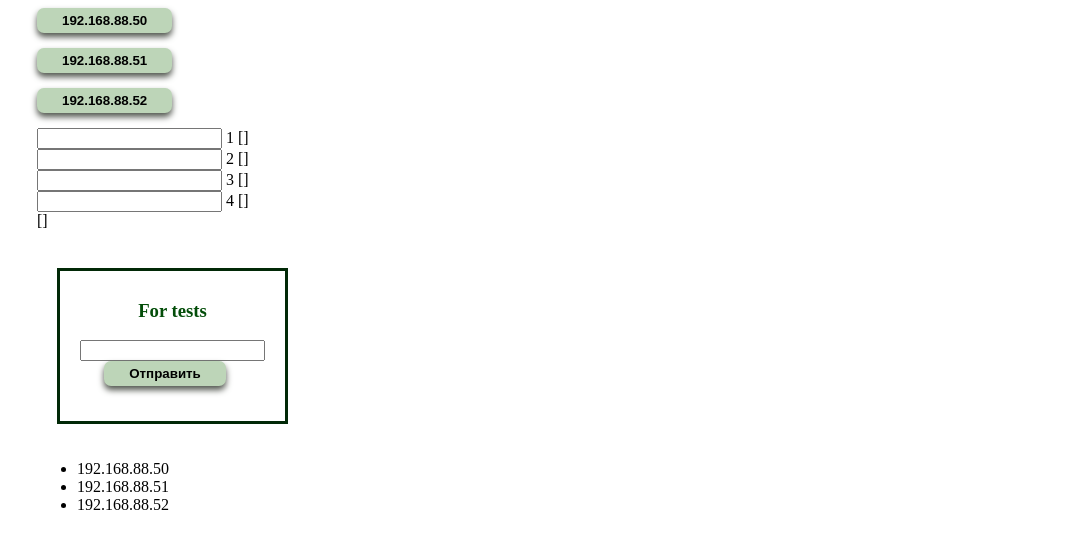
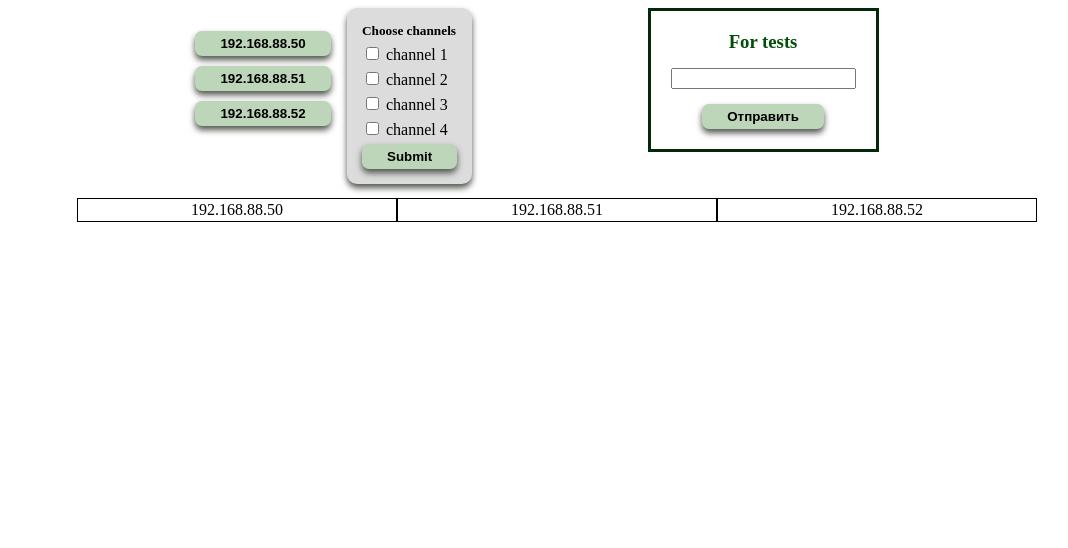
Before and after one commit to Poly4kaer/LXILAB-FRONT, a Vue app: page / in a window 1280 px wide. Both pictures are taken after a click on the button "192.168.88.50". Shown: the top 548 px of the page, without its empty margins (103-1171 px from the left). Built offline with nearby package versions, Linux system fonts and the light colour scheme; no server answers.

Commit message:
feat: add ip and id requests

```diff
--- a/src/App.vue
+++ b/src/App.vue
@@ -1,25 +1,31 @@
 <template>
   <div class="wrapper">
+    <div class="forms">
+      <div class="forms__buttons">
         <BaseButton
           v-for="ip in dataIP"
           :key="ip"
           :text="ip"
-      @toclick="openModal"
+          @toclick="openModal(ip)"
         />
-    <!-- :text это props (v-bind)-->
-    <!-- <modal v-show="isModalVisible" @close="closeModal" /> -->
-    <div v-if="isModalOpen">
-      <ModalWindow />
-      {{ channel }}
-      <!-- это интерполяция  -->
       </div>
-    <br />
+
+      <div
+        v-if="isModalOpen"
+        class="forms__modal"
+      >
+        <ModalWindow @onclick="getPoints" />
+      </div>
       <FormForTest />
-    <div>
-      <ul>
+    </div>
+
+    <div class="graph">
+      <ul class="graph__list">
         <li
           v-for="tab in dataIP"
           :key="tab"
+          class="graph__item"
+          :class="{ graph__item_active: tab === activeTab }"
           @click="setActiveTab(tab)"
         >
           <span> {{ tab }} </span>
@@ -40,6 +46,7 @@ import TabsGraph from './components/TabsGraph.vue'
 // оно не обязательно назывется как имя в экспорте!!
 
 import axios from 'axios'
+const URL = 'http://protolab.somee.com'
 //компонент Vue, он является объектом со свойствами, чтобы обратиться к его свойствам через this
 export default {
   name: 'App',
@@ -54,7 +61,8 @@ export default {
       question: [],
       dataIP: ['192.168.88.50', '192.168.88.51', '192.168.88.52'],
       isModalOpen: false,
-      activeTab: null
+      activeTab: null,
+      activeIP: null
       // numberChannel: [
       //   1,
       //   2,
@@ -64,40 +72,85 @@ export default {
     }
   },
   mounted() {
-    this.getQuestion()
+    this.getAddresses()
   },
   methods: {
-    async getQuestion() {
+    async getAddresses() {
       try {
-        const { data } = await axios.get('https://jservice.io/api/random') //синтаксис деструктуризации
-        console.log(this.question)
-        this.question = data
+        const { data } = await axios.get(`${URL}/api/ChartData/adresses/getall`) //синтаксис деструктуризации
+        this.dataIP = data
       } catch (error) {
-        console.error(error)
+        throw new Error(error)
       }
     },
-    openModal() {
+    openModal(ip) {
       this.isModalOpen = !this.isModalOpen //toggle
+      this.activeIP = ip
     },
     setActiveTab(tab) {
       this.activeTab = tab
+    },
+    // channels - это данные, которые приходят вместе с emit из modal window
+    async getPoints(channels) {
+      try {
+        //TODO: change endpoint to http://protolab.somee.com/api/ChartData/test/getpoints/series/192.168.88.50
+        const { data } = await axios.post(
+          `${URL}/api/ChartData/test/getpoints/series-${this.activeIP}`,
+          channels
+        )
+        console.log(data)
+      } catch (error) {
+        throw new Error(error)
+      }
     }
   }
 }
 </script>
 
 <style lang="scss">
-#list_ip {
-  font-family: Avenir, Helvetica, Arial, sans-serif;
-  -webkit-font-smoothing: antialiased;
-  -moz-osx-font-smoothing: grayscale;
-  text-align: center;
-  color: #2c3e50;
-  margin-top: 60px;
-}
 .wrapper {
   margin: 0 auto;
   width: 1000px;
+  height: 100%;
+  display: grid;
+  gap: 30px;
+}
+
+.forms {
+  display: flex;
+  justify-content: space-around;
+  align-items: baseline;
+  position: relative;
+
+  // то же самое, что и .forms__modal
+  &__modal {
+    position: absolute;
+    left: 310px;
+  }
+
+  &__buttons {
+    display: grid;
+    gap: 10px;
+  }
+}
+
+.graph {
+  &__list {
+    display: flex;
+  }
+
+  &__item {
+    list-style: none;
+    border: 1px black solid;
+    flex-basis: 33%;
+    text-align: center;
+    padding: 2px;
+
+    &_active {
+      border-bottom: none;
+      background: rgba(127, 175, 104, 0.2);
+    }
+  }
 }
 
 .attention {
@@ -105,16 +158,4 @@ export default {
   color: black;
   font-size: 25px;
 }
-.list {
-  background-color: #82ce9f;
-  border: 1px solid red;
-  border-radius: 5px;
-  cursor: pointer;
-  padding: 8px 16px;
-  font-size: 25px;
-  text-align: center;
-}
-.list {
-  list-style-type: none;
-}
 </style>
--- a/src/components/FormForTest.vue
+++ b/src/components/FormForTest.vue
@@ -1,15 +1,12 @@
 <template>
-  <div class="contentForTest">
-    <h3 class="header">For tests</h3>
+  <div class="test">
+    <h3 class="test__header">For tests</h3>
     <BaseInput v-model="dataId" />
-    {{ dataId }}
-    <div>
     <BaseButton
       text="Отправить"
+      class="test__button"
       @toclick="submitForm"
-        class="buttonForTest"
     />
-    </div>
   </div>
 </template>
 
@@ -19,11 +16,11 @@ import BaseInput from '@/components/ui/BaseInput.vue'
 
 export default {
   name: 'FormForTest',
-  props: {},
   components: {
     BaseButton,
     BaseInput
   },
+  props: {},
   data() {
     return {
       dataId: ''
@@ -37,23 +34,23 @@ export default {
 }
 </script>
 
-<style>
-.header {
+<style lang="scss">
+.test {
+  border: solid rgb(1, 41, 7);
+  padding: 20px;
+  display: grid;
+  gap: 15px;
+
+  &__header {
     font-weight: bold;
     color: rgb(3, 77, 9);
     text-align: center;
+    margin: 0;
   }
-.contentForTest {
-  border: solid rgb(1, 41, 7);
-  margin: 20px;
-  padding: 20px;
-  padding-top: 10px;
-  display: inline-block;
-}
-.buttonForTest {
+
+  &__button {
     display: flex;
     justify-content: center;
   }
-.inputInFormForTest {
 }
 </style>
--- a/src/components/ModalWindow.vue
+++ b/src/components/ModalWindow.vue
@@ -1,30 +1,38 @@
 <template>
   <div class="modal">
-    <BaseCheckbox
+    <h5 class="modal__header">Choose channels</h5>
+    <label
       v-for="channel in numberChannel"
       :key="channel"
-      :label="channel"
-      v-model="value"
-      @input="choiceChannel"
-      :name="channel"
-      :value="channel"
+    >
+      <input
+        :id="channel"
+        v-model="value"
+        type="checkbox"
+        :name="channel"
+        :value="channel"
+      />
+      channel {{ channel }}
+    </label>
+    <BaseButton
+      text="Submit"
+      @toclick="onClickHandler"
     />
-    {{ value }}
   </div>
   <!-- знак : перед словом это директива v-bind -->
 </template>
 
 <script>
-// import BaseButton from "./components/ui/BaseButton.vue";
-import BaseCheckbox from '@/components/ui/BaseInput.vue'
+import BaseButton from '@/components/ui/BaseButton.vue'
+// import BaseCheckbox from '@/components/ui/BaseInput.vue'
 
 // import axios from "axios";
 //компонент Vue, он является объектом со свойствами, чтобы обратиться к его свойствам через this
 export default {
   name: 'ModalWindow',
   components: {
-    // BaseButton,
-    BaseCheckbox
+    BaseButton
+    // BaseCheckbox
   },
   data() {
     return {
@@ -34,9 +42,25 @@ export default {
   },
   mounted() {},
   methods: {
-    choiceChannel(value) {
-      console.log(value)
+    onClickHandler() {
+      // value - это данные, которые отправляются родителю вместе с emit
+      this.$emit('onclick', this.value)
     }
   }
 }
 </script>
+
+<style lang="scss">
+.modal {
+  background: #dcdcdc;
+  padding: 15px;
+  border-radius: 10px;
+  box-shadow: 0 4px 6px rgb(81, 86, 78);
+  display: grid;
+  gap: 5px;
+
+  &__header {
+    margin: 0;
+  }
+}
+</style>
--- a/src/components/ui/BaseButton.vue
+++ b/src/components/ui/BaseButton.vue
@@ -25,7 +25,6 @@ export default {
 <style scoped lang="scss">
 .button__button {
   padding: 5px 25px;
-  margin: 0 15px 15px 0;
   background-color: rgb(189, 213, 184);
   border-radius: 7px;
   cursor: pointer;
```
Lines whose indentation alone changed are shown as unchanged.
